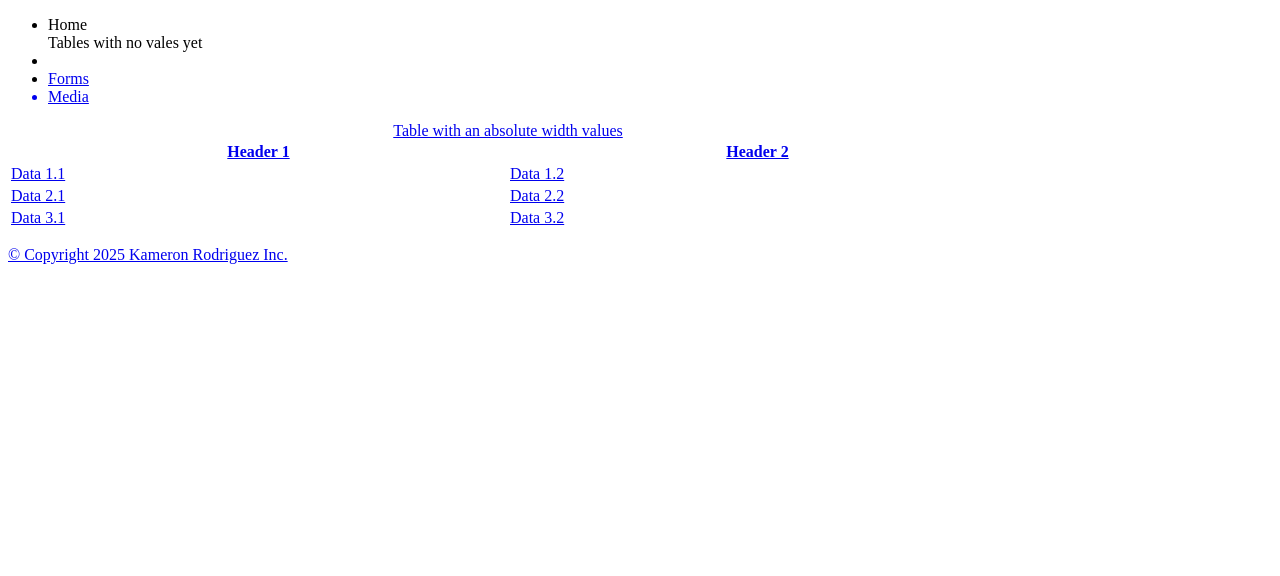
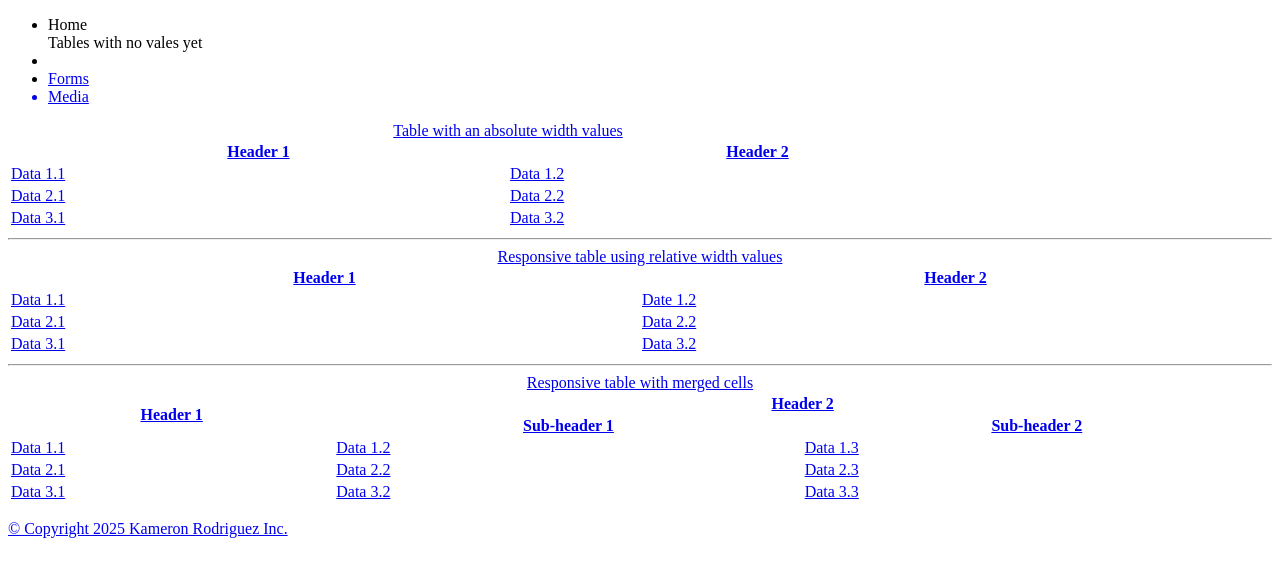
Before and after one commit to KH0CS/COMP001A.LectureActivity4, a plain HTML site: page tables.html in a window 1280 px wide. Drawn offline with Linux system fonts and the light colour scheme.

Commit message:
finished tables structure

```diff
--- a/tables.html
+++ b/tables.html
@@ -53,6 +53,78 @@
          </table>
 
     </div>
+    <hr>
+    <!-- Div container for building responsive tables -->
+     <div id="table2">
+          <!-- Responsive table that adjusts its width based on its parent container's width -->
+           <table style="width: 100%;">
+              <caption>Responsive table using relative width values</caption>
+              <!-- Table header -->
+               <thead>
+                  <!-- Table row for the header -->
+                   <tr>
+                      <th>Header 1</th>
+                      <th>Header 2</th>
+                   </tr>
+               </thead>
+               <!-- Table body -->
+                <tbody>
+                    <!-- Table row for the body -->
+                     <tr>
+                          <!-- Table data cell -->
+                           <td>Data 1.1</td>
+                           <td>Date 1.2</td>
+                     </tr>
+                     <tr>
+                        <td>Data 2.1</td>
+                        <td>Data 2.2</td>
+                     </tr>
+                     <tr>
+                        <td>Data 3.1</td>
+                        <td>Data 3.2</td>
+                     </tr>
+                </tbody>
+           </table>
+     </div>
+    <hr>
+     <div id="table3">
+        <!-- Responsive table with merged cells -->
+         <table style="width: 100%;">
+            <caption>Responsive table with merged cells</caption>
+            <!-- Table header -->
+             <thead>
+                <!-- Table row for the header -->
+                 <tr>
+                    <th rowspan="2">Header 1</th> <!-- Header cell that spans two rows vertically -->
+                    <th colspan="2">Header 2</th> <!-- Header cell that spans two columns horizontally -->
+                 </tr>
+                 <tr>
+                    <th>Sub-header 1</th>
+                    <th>Sub-header 2</th>
+                 </tr>
+             </thead>
+             <!-- Table body -->
+              <tbody>
+                  <!-- Table row for the body -->
+                   <tr>
+                      <!-- table data cell -->
+                       <td>Data 1.1</td>
+                       <td>Data 1.2</td>
+                       <td>Data 1.3</td>
+                   </tr>
+                   <tr>
+                    <td>Data 2.1</td>
+                    <td>Data 2.2</td>
+                    <td>Data 2.3</td>
+                   </tr>
+                   <tr>
+                    <td>Data 3.1</td>
+                    <td>Data 3.2</td>
+                    <td>Data 3.3</td>
+                   </tr>
+              </tbody>
+         </table>
+     </div>
 
   </main>
 
```
Also changed, not shown: forms.html (+11 -0 lines).
